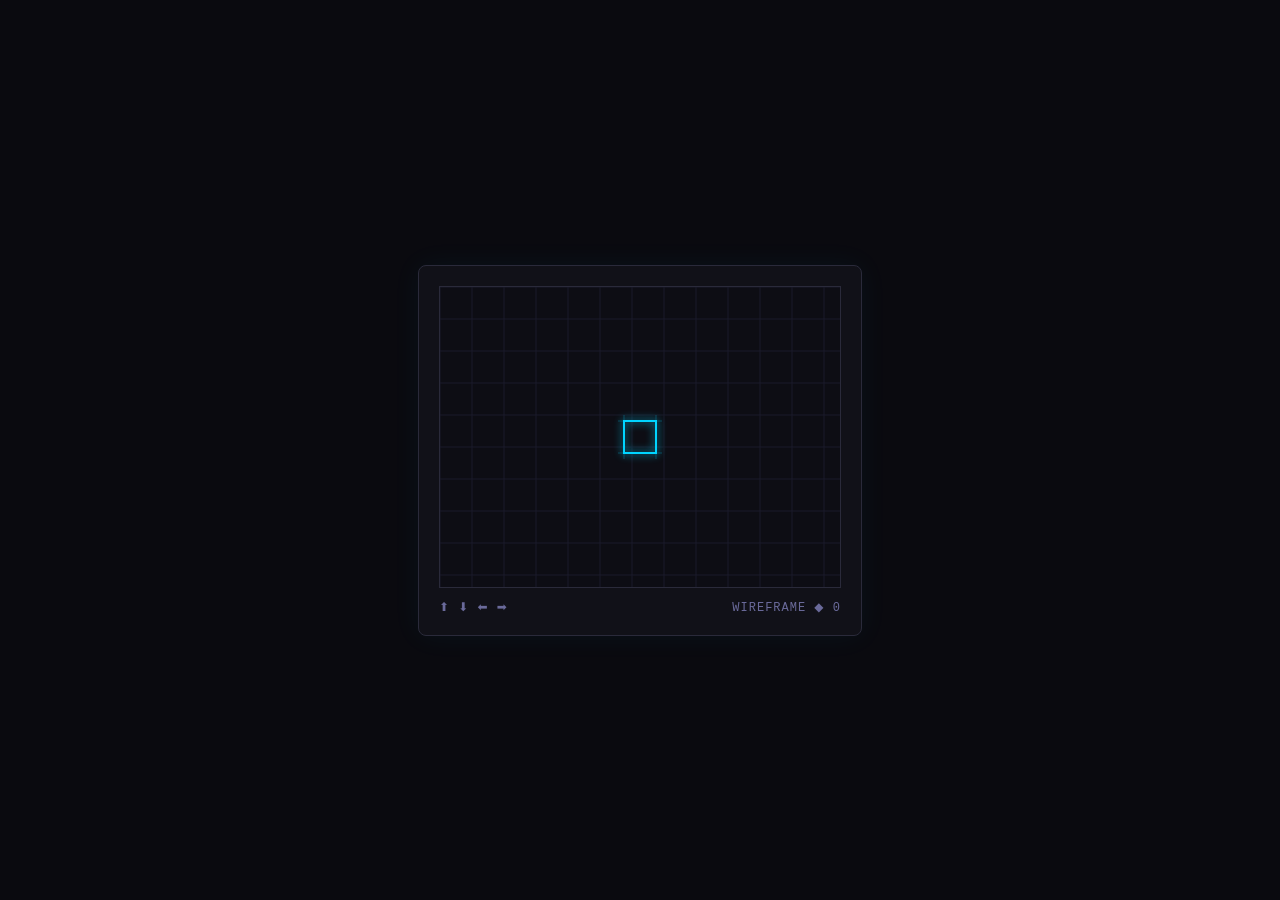
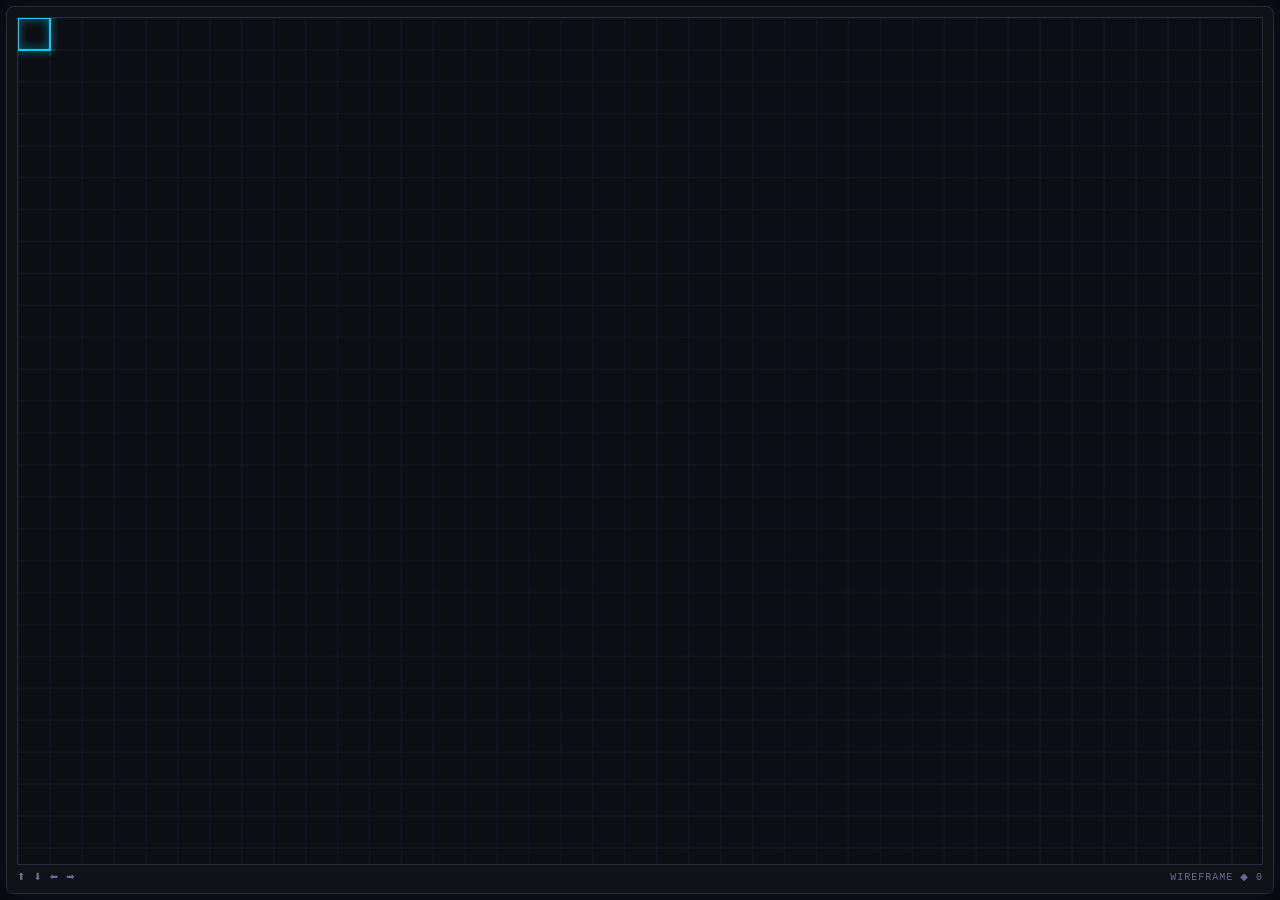
Before and after one commit to xiaobin83/xiaobin83.github.io, a Jekyll site: the page games/retirement/index.html, which Jekyll copies as it is, in a window 1280 px wide. Built offline with Jekyll 4.4.1, drawn with Linux system fonts in a browser that asks for light colours.

Commit message:
fix: make game page fill iframe seamlessly, no scrollbars

```diff
--- a/games/retirement/index.html
+++ b/games/retirement/index.html
@@ -6,40 +6,53 @@
 <title>Wireframe Runner</title>
 <style>
   * { margin: 0; padding: 0; box-sizing: border-box; }
+  html, body {
+    width: 100%;
+    height: 100%;
+    overflow: hidden;
+    background: #0a0a0f;
+    font-family: 'Courier New', monospace;
+  }
   body {
-    background: #0a0a0f;
     display: flex;
     justify-content: center;
     align-items: center;
-    min-height: 100vh;
-    font-family: 'Courier New', monospace;
+    padding: 6px;
   }
   .game-container {
     background: #111118;
     border: 1px solid #2a2a3a;
     border-radius: 8px;
-    padding: 20px;
+    padding: 10px;
+    width: 100%;
+    height: 100%;
+    display: flex;
+    flex-direction: column;
     box-shadow: 0 0 30px rgba(0, 200, 255, 0.05);
   }
   canvas {
     display: block;
     border: 1px solid #2a2a3a;
     background: #0d0d14;
+    width: 100%;
+    flex: 1;
+    min-height: 0;
   }
   .info {
-    margin-top: 12px;
+    margin-top: 6px;
     display: flex;
     justify-content: space-between;
     color: #4a4a6a;
-    font-size: 12px;
+    font-size: 10px;
     letter-spacing: 1px;
+    flex-shrink: 0;
   }
   .info span { color: #6a6a9a; }
 </style>
 </head>
 <body>
 <div class="game-container">
-  <canvas id="game" width="400" height="300"></canvas>
+  <canvas id="game"></canvas>
   <div class="info">
     <span>&#11014; &#11015; &#11013; &#10145;</span>
     <span>WIREFRAME<span id="counter"> &#9670; 0</span></span>
@@ -51,12 +64,25 @@
   const counter = document.getElementById('counter');
 
   const SIZE = 32;
-  let x = 184;
-  let y = 134;
   const SPEED = 4;
-
+  let x = 0, y = 0;
+  let w = 0, h = 0;
   const keys = { up: false, down: false, left: false, right: false };
   let moveCount = 0;
+
+  function resize() {
+    const rect = canvas.getBoundingClientRect();
+    const dpr = window.devicePixelRatio || 1;
+    w = Math.round(rect.width * dpr);
+    h = Math.round(rect.height * dpr);
+    canvas.width = w;
+    canvas.height = h;
+    x = Math.min(x, Math.max(0, w - SIZE));
+    y = Math.min(y, Math.max(0, h - SIZE));
+  }
+
+  window.addEventListener('resize', resize);
+  resize();
 
   document.addEventListener('keydown', e => {
     switch(e.key) {
@@ -77,9 +103,9 @@
 
   function update() {
     if (keys.up) y = Math.max(0, y - SPEED);
-    if (keys.down) y = Math.min(300 - SIZE, y + SPEED);
+    if (keys.down) y = Math.min(h - SIZE, y + SPEED);
     if (keys.left) x = Math.max(0, x - SPEED);
-    if (keys.right) x = Math.min(400 - SIZE, x + SPEED);
+    if (keys.right) x = Math.min(w - SIZE, x + SPEED);
     if (keys.up || keys.down || keys.left || keys.right) {
       moveCount++;
       counter.textContent = ' \u25C6 ' + moveCount;
```
Also changed, not shown: other parts of games/retirement/index.html (+5 -6 lines).
